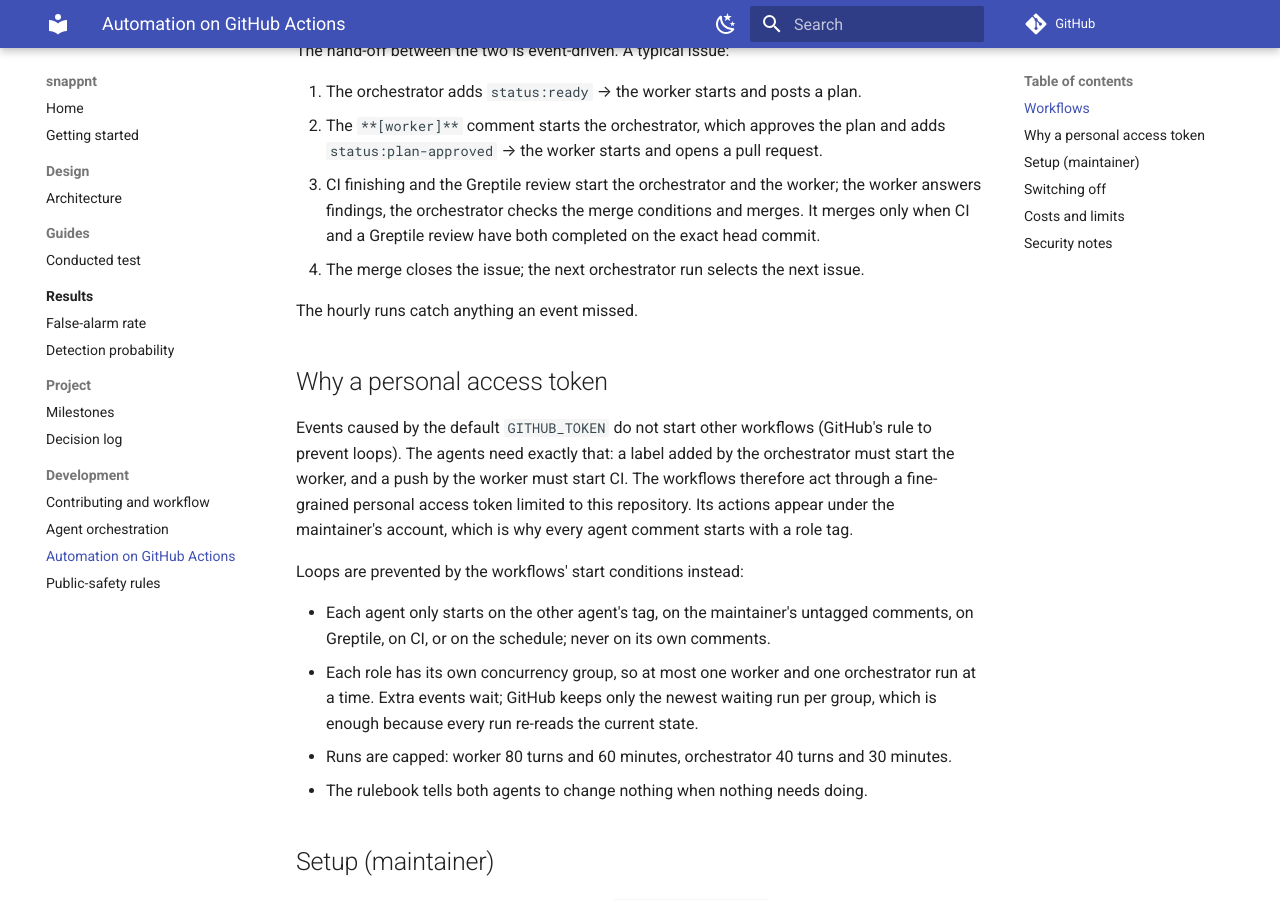
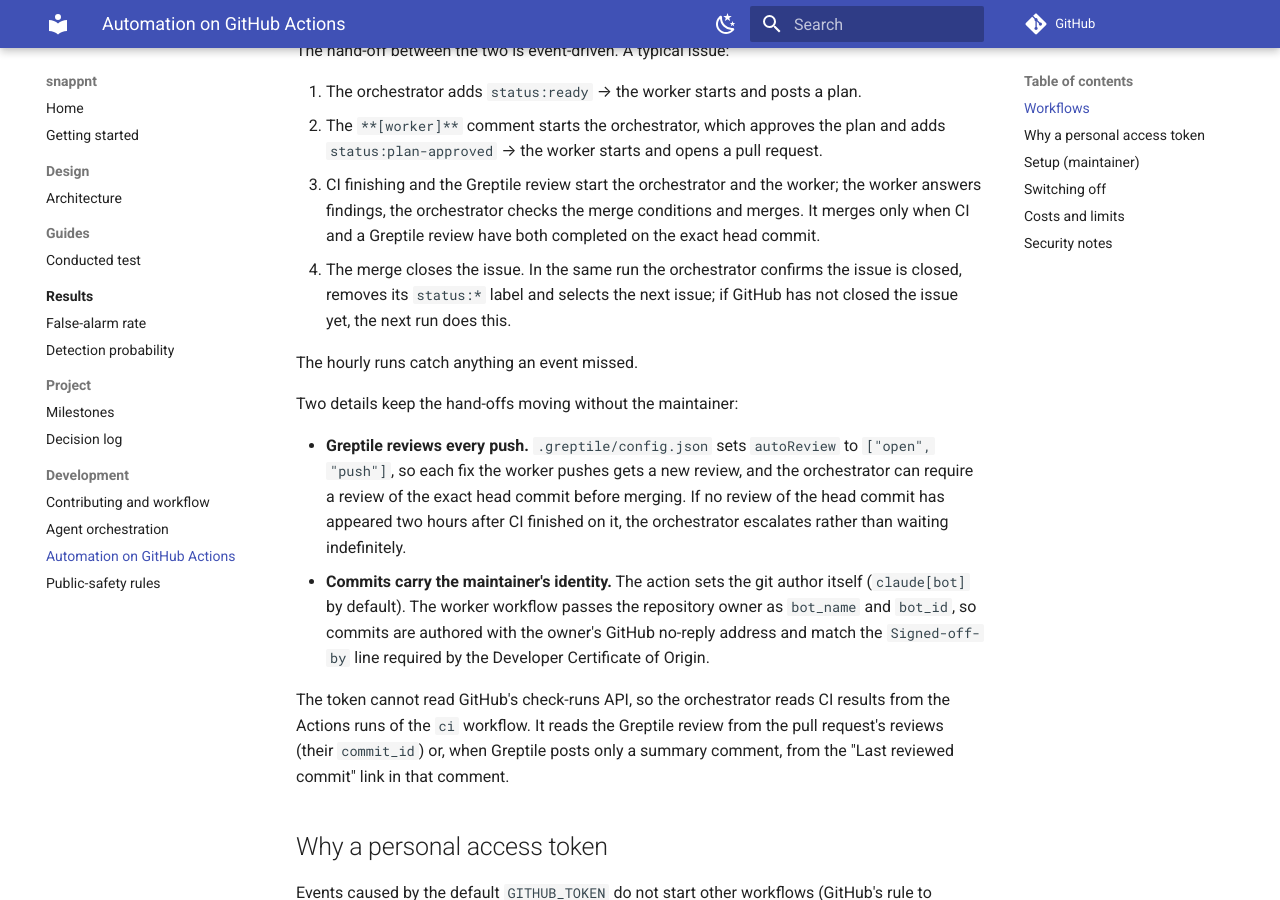
Before and after one commit to h-shiono/snappnt, an MkDocs documentation site: the page built from docs/development/automation.md, in a window 1280 px wide and 900 px high, scrolled down 807 px. Built offline with MkDocs 1.6.1 and Material for MkDocs 9.7.7, drawn with Linux system fonts in a browser that asks for light colours; comment, search, counter and statistics services are not loaded.

Commit message:
Agent follow-ups: readable merge evidence, label cleanup, commit identity, Greptile re-review (#23)
* Agent follow-ups: evidence the token can read, label cleanup, commit identity, Greptile re-review

- Orchestrator reads CI from the ci workflow's Actions runs and the
  Greptile review from the pull request's reviews (commit_id), since
  the token cannot read the check-runs API.
- After a merge it removes the closed issue's status label and
  selects the next issue in the same run.
- Worker commits use the repository owner's no-reply identity via the
  action's bot_name/bot_id inputs (the action overrides git config).
- .greptile/config.json: autoReview ["open", "push"], so every push
  gets a new review without a manual retrigger.
- automation.md and the rulebook describe the above.

Co-Authored-By: Claude Opus 5.5 <noreply@anthropic.com>
Claude-Session: https://claude.ai/code/session_01BvYrNtSc9UvmdpvYwQ4u8Y

* Orchestrator: confirm issue closure before the next selection; escalate missing reviews

Addresses the two Greptile findings on #23.

- After a merge the orchestrator checks that the linked issue is closed before removing its
  status label and selecting the next issue from a freshly fetched list. If GitHub has not
  closed it yet, the hand-off waits for the next run, so a just-merged issue cannot be
  selected again.
- A Greptile review of the head commit may be a pull request review (commit_id) or the
  summary comment's "Last reviewed commit" link. If none exists two hours after CI finished
  on the head commit, the orchestrator escalates instead of waiting indefinitely.

Co-Authored-By: Claude Opus 5.5 <noreply@anthropic.com>
Claude-Session: https://claude.ai/code/session_01BvYrNtSc9UvmdpvYwQ4u8Y
Signed-off-by: Claude <noreply@anthropic.com>

---------

Signed-off-by: Claude <noreply@anthropic.com>
Co-authored-by: Claude <noreply@anthropic.com>

```diff
--- a/docs/development/automation.md
+++ b/docs/development/automation.md
@@ -26,9 +26,28 @@ The hand-off between the two is event-driven. A typical issue:
 3. CI finishing and the Greptile review start the orchestrator and the worker; the worker
    answers findings, the orchestrator checks the merge conditions and merges. It merges only
    when CI and a Greptile review have both completed on the exact head commit.
-4. The merge closes the issue; the next orchestrator run selects the next issue.
+4. The merge closes the issue. In the same run the orchestrator confirms the issue is closed,
+   removes its `status:*` label and selects the next issue; if GitHub has not closed the issue
+   yet, the next run does this.
 
 The hourly runs catch anything an event missed.
+
+Two details keep the hand-offs moving without the maintainer:
+
+- **Greptile reviews every push.** `.greptile/config.json` sets `autoReview` to
+  `["open", "push"]`, so each fix the worker pushes gets a new review, and the orchestrator can
+  require a review of the exact head commit before merging. If no review of the head commit
+  has appeared two hours after CI finished on it, the orchestrator escalates rather than
+  waiting indefinitely.
+- **Commits carry the maintainer's identity.** The action sets the git author itself
+  (`claude[bot]` by default). The worker workflow passes the repository owner as `bot_name` and
+  `bot_id`, so commits are authored with the owner's GitHub no-reply address and match the
+  `Signed-off-by` line required by the Developer Certificate of Origin.
+
+The token cannot read GitHub's check-runs API, so the orchestrator reads CI results from the
+Actions runs of the `ci` workflow. It reads the Greptile review from the pull request's reviews
+(their `commit_id`) or, when Greptile posts only a summary comment, from the "Last reviewed
+commit" link in that comment.
 
 ## Why a personal access token
 
```
Also changed, not shown: docs/development/orchestration.md (+15 -2 lines), .github/agents/orchestrator.md, .github/agents/worker.md, 2 other files.
